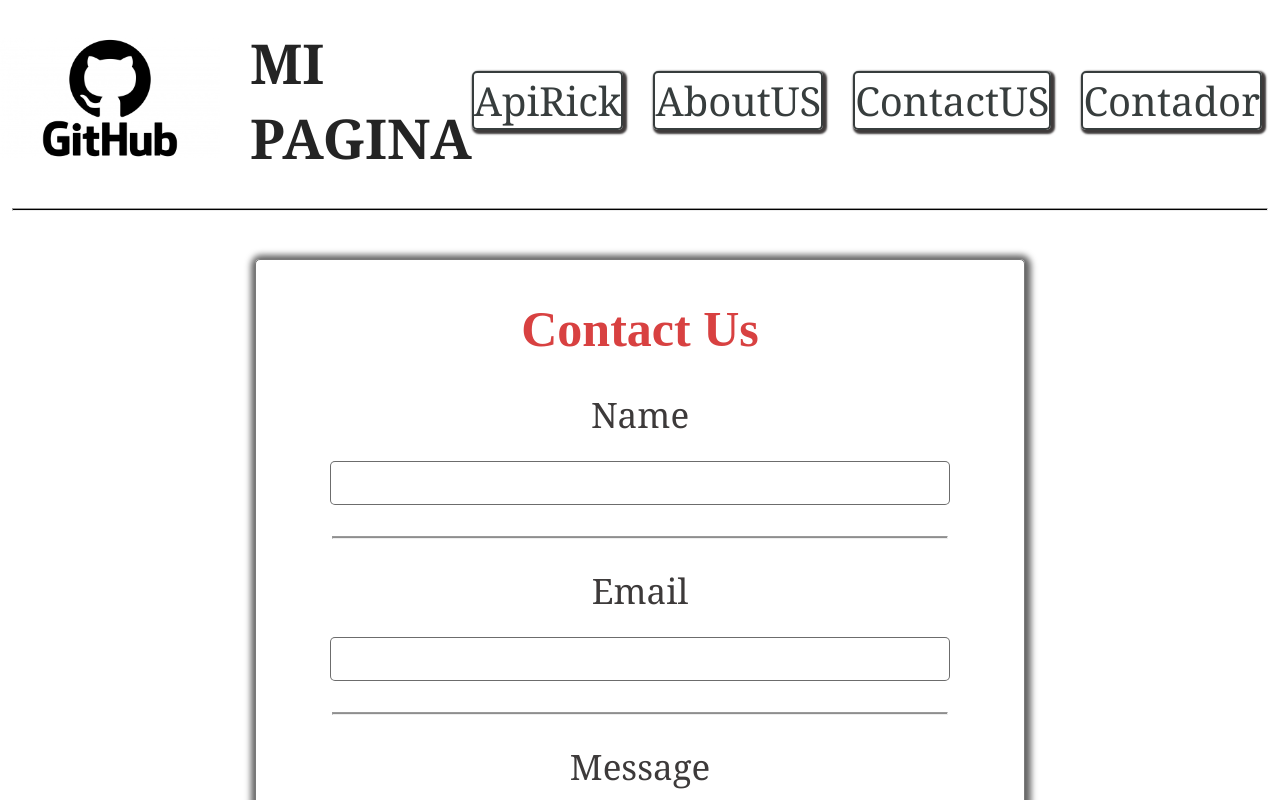
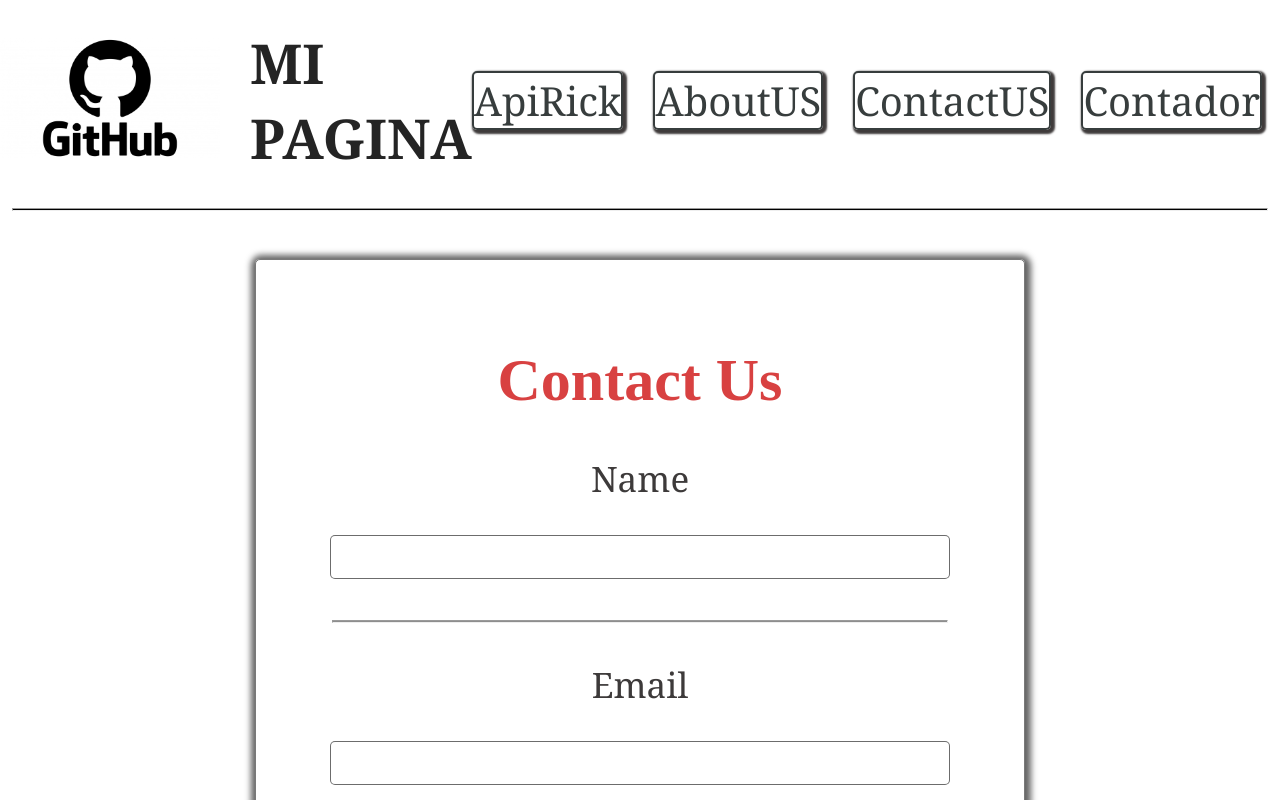
Before and after one commit to kevynpinedasena/Trabajo_React, a React (Create React App) app: page /contactUS in a window 1280 px wide. Shown: the top 800 px of the page. Built offline with nearby package versions, Linux system fonts and the light colour scheme.

Commit message:
cambio estilos del index.css

```diff
--- a/src/index.css
+++ b/src/index.css
@@ -338,6 +338,7 @@ body.color .cardForm{
   display: grid;
   grid-template-columns: repeat(4, 2fr);
   margin-top: 40px;
+  gap: 25px;
 }
 
 .card{
@@ -393,7 +394,7 @@ body.color .cardForm{
   justify-content: center;
   flex-direction: column;
   width: 60%;
-  height: 800px;
+  height: 1000px;
   border: solid 1px rgba(0, 0, 0, 0.527);
   box-shadow: 1px 1px 6px 5px rgba(0, 0, 0, 0.61);
   border-radius: 5px;
@@ -404,12 +405,12 @@ body.color .cardForm{
   justify-content: center;
   flex-direction: column;
   align-items: center;
-  gap: 20px;
+  gap: 30px;
 }
 
 .titleForm{
   text-align: center;
-  font-size: 50px;
+  font-size: 60px;
   font-family: 'Times New Roman', Times, serif;
   color: rgb(216, 65, 65);
   margin-top: 0px;
```
Also changed, not shown: src/components/UI/Mailer/Mailer.jsx (line endings or trailing spaces), 1 other file (tests, documents, lock files or other folders).
